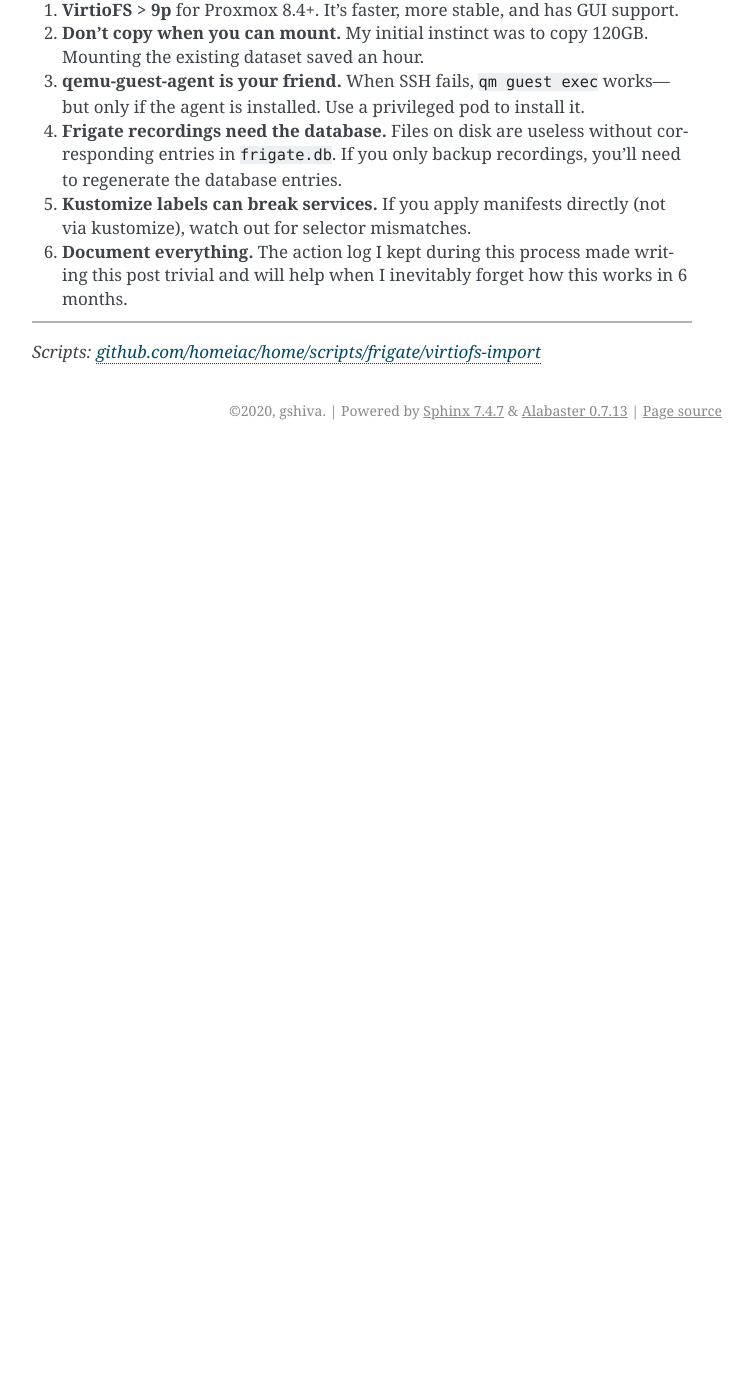
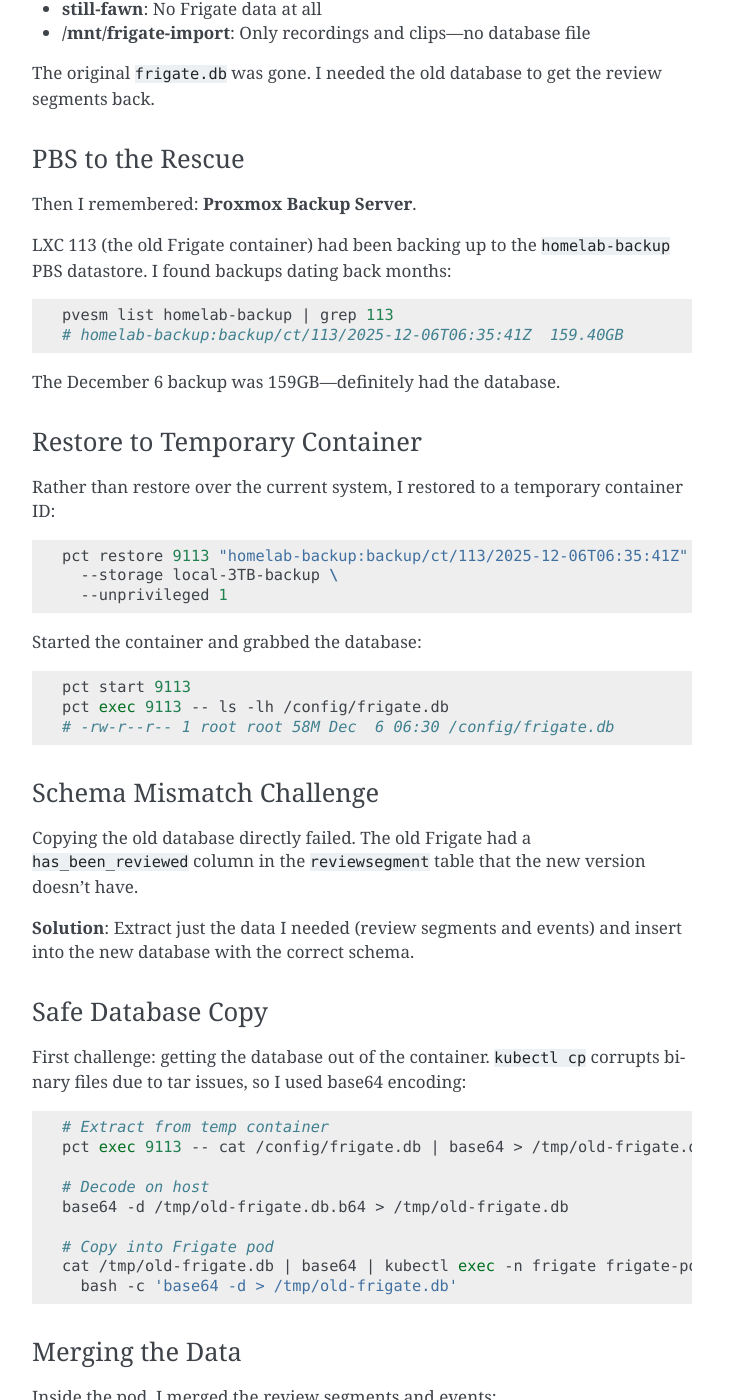
Before and after one commit to homeiac/home, a Sphinx documentation site: the page built from docs/source/md/blog-virtiofs-zfs-proxmox-k3s.md, in a window 1280 px wide and 1400 px high, scrolled down 5200 px. Shown: the whole window, without its empty margins (388-1141 px from the left). Built offline with Sphinx 7.4.7, drawn with Linux system fonts in a browser that asks for light colours; before the commit the page ends 5650 px from its top, so only the background shows below that; some of the changed text lies outside the part shown.

Commit message:
feat(frigate): restore old review data from PBS backup
Imports old Frigate review segments and events from Proxmox Backup Server
to restore full Review UI functionality for historical recordings.

Key changes:
- Restored frigate.db from LXC 113 PBS backup (Dec 6, 159GB)
- Merged 1,956 review segments and 3,782 events into K8s database
- Fixed schema mismatch (old has_been_reviewed column removed in 0.16)
- Used base64 encoding to avoid kubectl cp binary corruption
- Created 2,507 symlinks for review thumbnails (/import → /media/frigate)

New scripts (10-18) handle database restore, merge, and thumbnail linking.
Updated blog post with PBS backup restoration section.

Final state: 44,374 recordings, 1,977 review segments, 3,820 events
Old recordings now visible in Review UI with thumbnails.

🤖 Generated with [Claude Code](https://claude.com/claude-code)

Co-Authored-By: Claude Opus 4.5 <noreply@anthropic.com>

````diff
--- a/docs/source/md/blog-virtiofs-zfs-proxmox-k3s.md
+++ b/docs/source/md/blog-virtiofs-zfs-proxmox-k3s.md
@@ -200,11 +200,121 @@ kubectl cp import-old-recordings.py frigate/frigate-pod:/tmp/
 kubectl exec -n frigate frigate-pod -- python3 /tmp/import-old-recordings.py
 ```
 
+## Restoring from PBS Backups
+
+After running the import script, I had recordings in the database but no Review UI entries. The old Frigate had detected events with thumbnails—where did that data go?
+
+### Finding the Old Database
+
+I checked the obvious places first:
+- **fun-bedbug** (current Frigate host): Only 6 recordings from testing
+- **still-fawn**: No Frigate data at all
+- **/mnt/frigate-import**: Only recordings and clips—no database file
+
+The original `frigate.db` was gone. I needed the old database to get the review segments back.
+
+### PBS to the Rescue
+
+Then I remembered: **Proxmox Backup Server**.
+
+LXC 113 (the old Frigate container) had been backing up to the `homelab-backup` PBS datastore. I found backups dating back months:
+
+```bash
+pvesm list homelab-backup | grep 113
+# homelab-backup:backup/ct/113/2025-12-06T06:35:41Z  159.40GB
+```
+
+The December 6 backup was 159GB—definitely had the database.
+
+### Restore to Temporary Container
+
+Rather than restore over the current system, I restored to a temporary container ID:
+
+```bash
+pct restore 9113 "homelab-backup:backup/ct/113/2025-12-06T06:35:41Z" \
+  --storage local-3TB-backup \
+  --unprivileged 1
+```
+
+Started the container and grabbed the database:
+
+```bash
+pct start 9113
+pct exec 9113 -- ls -lh /config/frigate.db
+# -rw-r--r-- 1 root root 58M Dec  6 06:30 /config/frigate.db
+```
+
+### Schema Mismatch Challenge
+
+Copying the old database directly failed. The old Frigate had a `has_been_reviewed` column in the `reviewsegment` table that the new version doesn't have.
+
+**Solution**: Extract just the data I needed (review segments and events) and insert into the new database with the correct schema.
+
+### Safe Database Copy
+
+First challenge: getting the database out of the container. `kubectl cp` corrupts binary files due to tar issues, so I used base64 encoding:
+
+```bash
+# Extract from temp container
+pct exec 9113 -- cat /config/frigate.db | base64 > /tmp/old-frigate.db.b64
+
+# Decode on host
+base64 -d /tmp/old-frigate.db.b64 > /tmp/old-frigate.db
+
+# Copy into Frigate pod
+cat /tmp/old-frigate.db | base64 | kubectl exec -n frigate frigate-pod -i -- \
+  bash -c 'base64 -d > /tmp/old-frigate.db'
+```
+
+### Merging the Data
+
+Inside the pod, I merged the review segments and events:
+
+```bash
+kubectl exec -n frigate frigate-pod -- sqlite3 /config/frigate.db <<EOF
+ATTACH DATABASE '/tmp/old-frigate.db' AS old;
+
+INSERT OR IGNORE INTO reviews SELECT * FROM old.reviews;
+INSERT OR IGNORE INTO reviewsegment
+  SELECT camera, duration, end_time, has_been_reviewed, id,
+         motion_box_count, person_box_count, review_id, severity,
+         start_time, thumb_path, zones
+  FROM old.reviewsegment;
+INSERT OR IGNORE INTO event SELECT * FROM old.event;
+
+DETACH DATABASE old;
+EOF
+```
+
+### Thumbnail Symlinks
+
+The old thumbnails were at `/import/clips/review/` but Frigate expected them at `/media/frigate/clips/review/`. Created symlinks:
+
+```bash
+kubectl exec -n frigate frigate-pod -- bash -c '
+cd /media/frigate/clips/review
+for f in /import/clips/review/*.jpg; do
+  ln -sf "$f" "$(basename "$f")"
+done
+'
+# Linked 2,507 thumbnail files
+```
+
+After restarting Frigate, the Review UI came alive with all the old detections, complete with thumbnails.
+
+```bash
+pct stop 9113
+pct destroy 9113  # Clean up temp container
+```
+
 ## Results
 
 - **42,342 old recordings** imported into database
 - **Total recordings**: 44,118 (old + new)
+- **1,977 review segments** (Review UI entries)
+- **3,820 events** with detection data
 - **Date range**: May 31, 2025 → December 12, 2025
+- **Old recordings with thumbnails** visible in Review UI
 - **Zero copy time** (mounted existing dataset)
 - **K3s cluster stable** (3/3 nodes Ready)
 - **VirtioFS persistent** (survives reboots via fstab)
@@ -219,9 +329,11 @@ kubectl exec -n frigate frigate-pod -- python3 /tmp/import-old-recordings.py
 
 4. **Frigate recordings need the database.** Files on disk are useless without corresponding entries in `frigate.db`. If you only backup recordings, you'll need to regenerate the database entries.
 
-5. **Kustomize labels can break services.** If you apply manifests directly (not via kustomize), watch out for selector mismatches.
+5. **PBS backups are gold.** When you need old database state, restore to a temp container, extract what you need, then destroy it.
 
-6. **Document everything.** The action log I kept during this process made writing this post trivial and will help when I inevitably forget how this works in 6 months.
+6. **Kustomize labels can break services.** If you apply manifests directly (not via kustomize), watch out for selector mismatches.
+
+7. **Document everything.** The action log I kept during this process made writing this post trivial and will help when I inevitably forget how this works in 6 months.
 
 ---
 
````
Also changed, not shown: scripts/frigate/virtiofs-import/ACTION-LOG-2025-12-12-virtiofs-import.md (+122 -2 lines), 9 other files.
